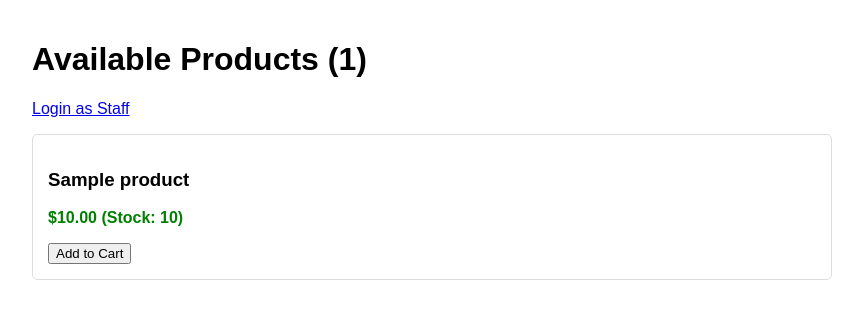
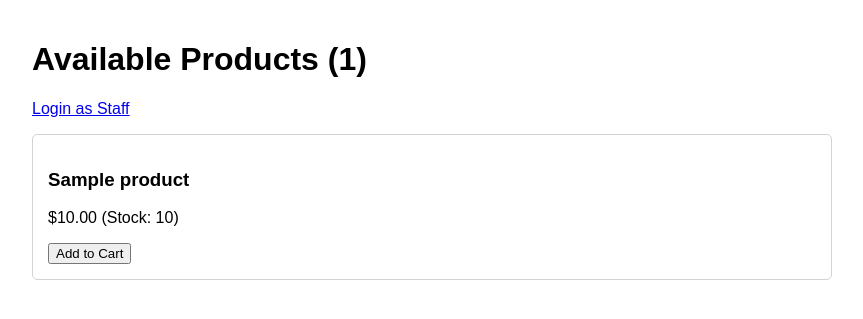
Before and after one commit to Parth8818/clothing-store-comp2154, a PHP site: page /products.php in a window 1280 px wide. Shown: the top 319 px of the page, without its empty margins (208-1071 px from the left). Run offline with PHP 8.4, Linux system fonts and the light colour scheme; tables that the repository leaves empty or names only in its code hold one stand-in row (values such as "Sample post"); a stand-in replaces the project's code that opens the database connection.

Commit message:
Update products.php

```diff
--- a/products.php
+++ b/products.php
@@ -7,7 +7,7 @@ $products = $pdo->query("SELECT * FROM products WHERE stock > 0 ORDER BY name")-
 <!DOCTYPE html>
 <html>
 <head><title>Products</title><style>body{font-family:sans-serif;padding:20px;max-width:800px;margin:auto;}
-.product{border:1px solid #ddd;padding:15px;margin:10px 0;border-radius:5px;} .price{font-weight:bold;color:green;}
+.product{border:1px solid lightgray;padding:15px;margin:10px 0;border-radius:5px;}
 </style></head>
 <body>
     <h1>Available Products (<?=count($products)?>)</h1>
```
